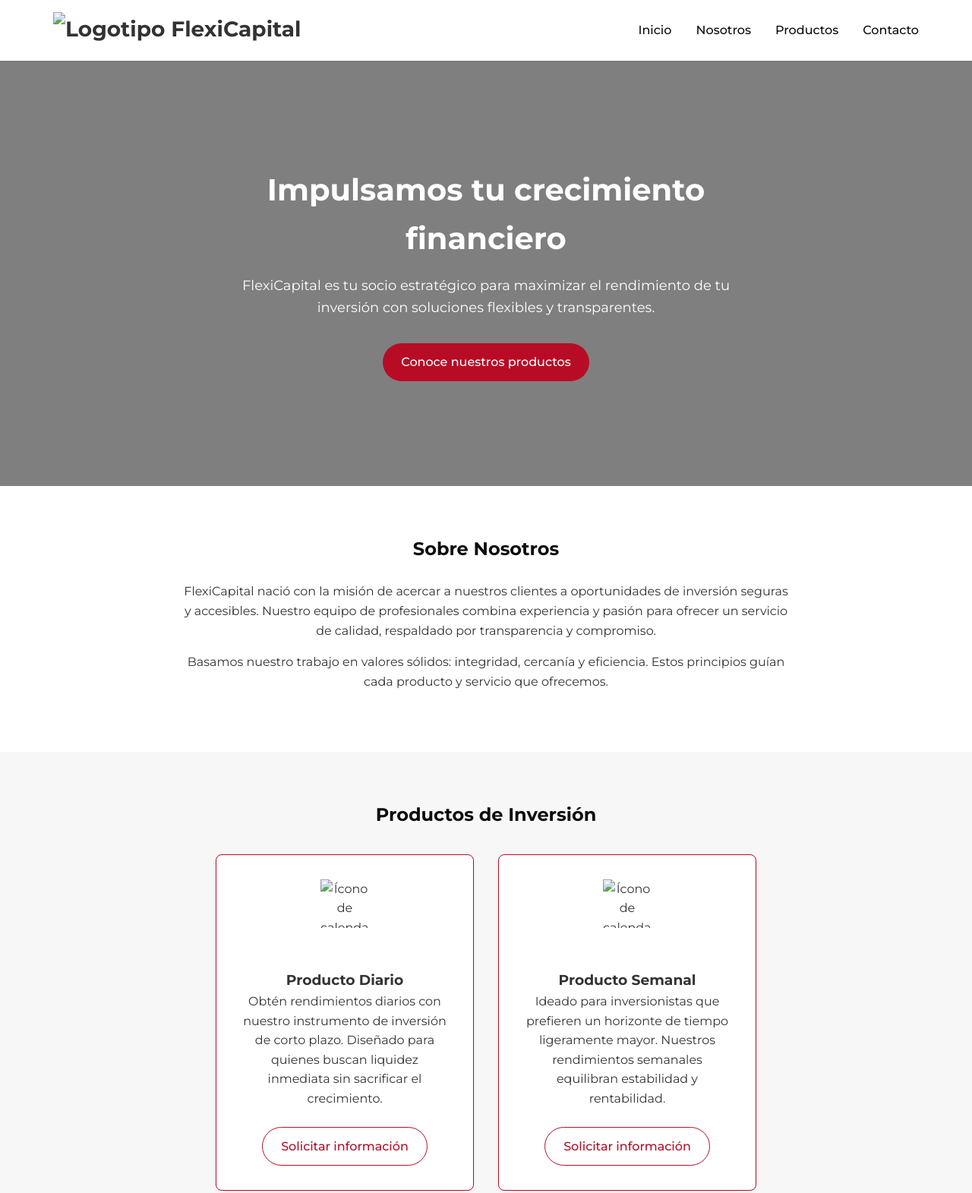
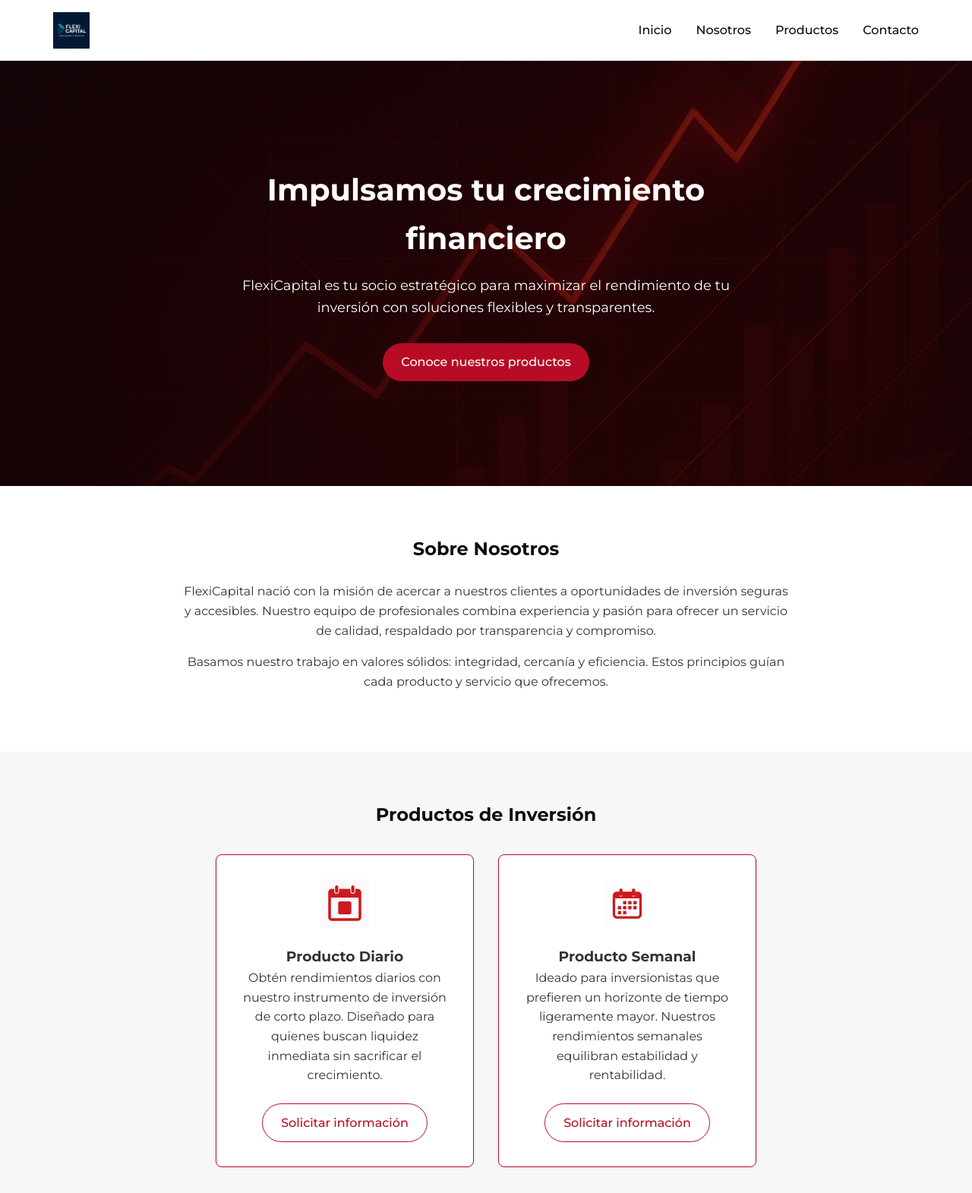
Before and after one commit to Lobo148/flexicapital-website, a plain HTML site: page index.html in a window 1280 px wide. Shown: the top 1571 px of the page at 76% size. Drawn offline with Linux system fonts and the light colour scheme; a small style sheet from the web is missing.

Commit message:
Add files via upload
Corregir rutas de imágenes en index.html y style.css

```diff
--- a/index.html
+++ b/index.html
@@ -43,7 +43,7 @@
         <div class="logo">
           <!-- Logo oficial de la empresa -->
           <img
-            src="images/logo.jpeg"
+            src="logo.jpeg"
             alt="Logotipo FlexiCapital"
             class="logo-img"
           />
@@ -104,7 +104,7 @@
               <div class="icon" aria-hidden="true">
                 <!-- Icono personalizado para el producto diario -->
                 <img
-                  src="images/icon-daily.png"
+                  src="icon-daily.png"
                   alt="Ícono de calendario diario"
                   loading="lazy"
                 />
@@ -124,7 +124,7 @@
               <div class="icon" aria-hidden="true">
                 <!-- Icono personalizado para el producto semanal -->
                 <img
-                  src="images/icon-weekly.png"
+                  src="icon-weekly.png"
                   alt="Ícono de calendario semanal"
                   loading="lazy"
                 />
@@ -191,7 +191,7 @@
         <div class="footer-logo">
           <!-- Logotipo en el pie de página -->
           <img
-            src="images/logo.jpeg"
+            src="logo.jpeg"
             alt="Logotipo FlexiCapital"
             class="logo-img"
           />
--- a/style.css
+++ b/style.css
@@ -115,7 +115,8 @@
   justify-content: center;
   text-align: center;
   color: var(--white);
-  background: url('images/hero.png') center/cover no-repeat;
+  /* Use the hero image stored in the root directory of the repository */
+  background: url('hero.png') center/cover no-repeat;
 }
 .hero-overlay {
   position: absolute;
```
